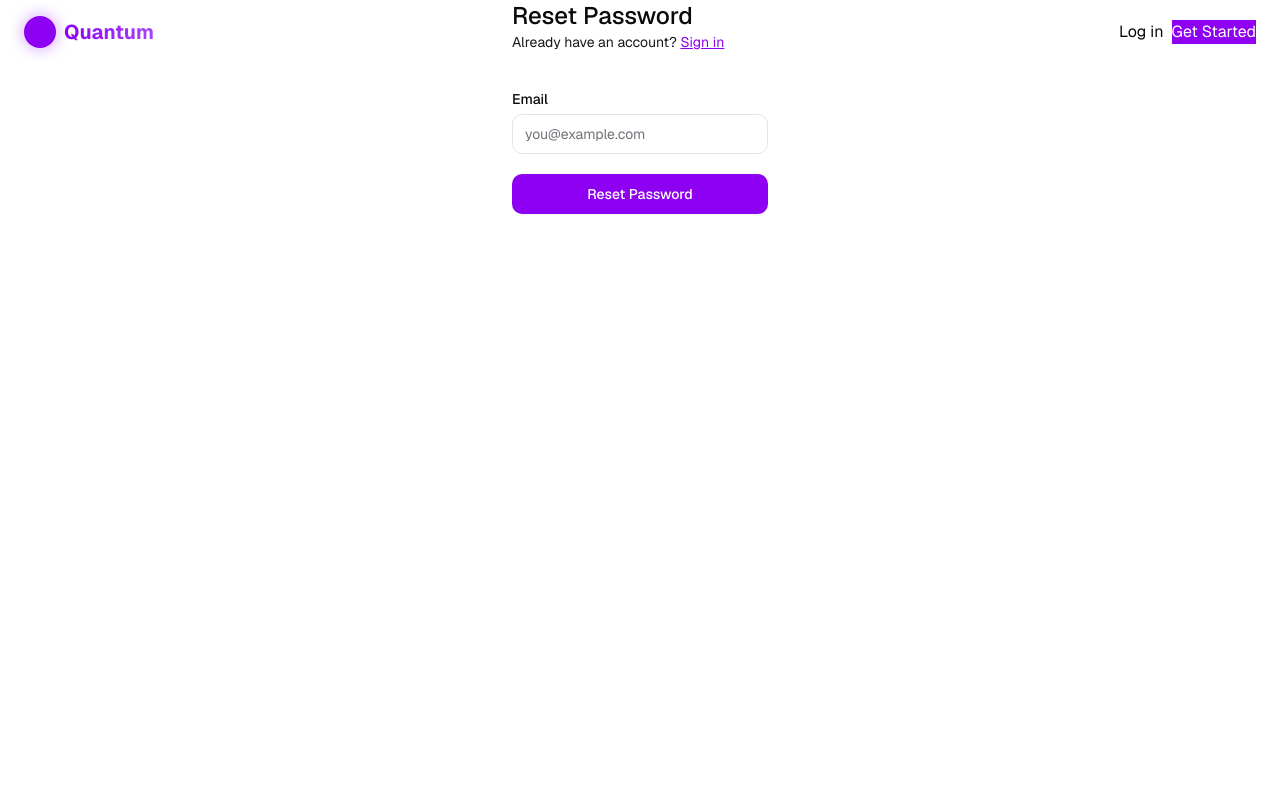
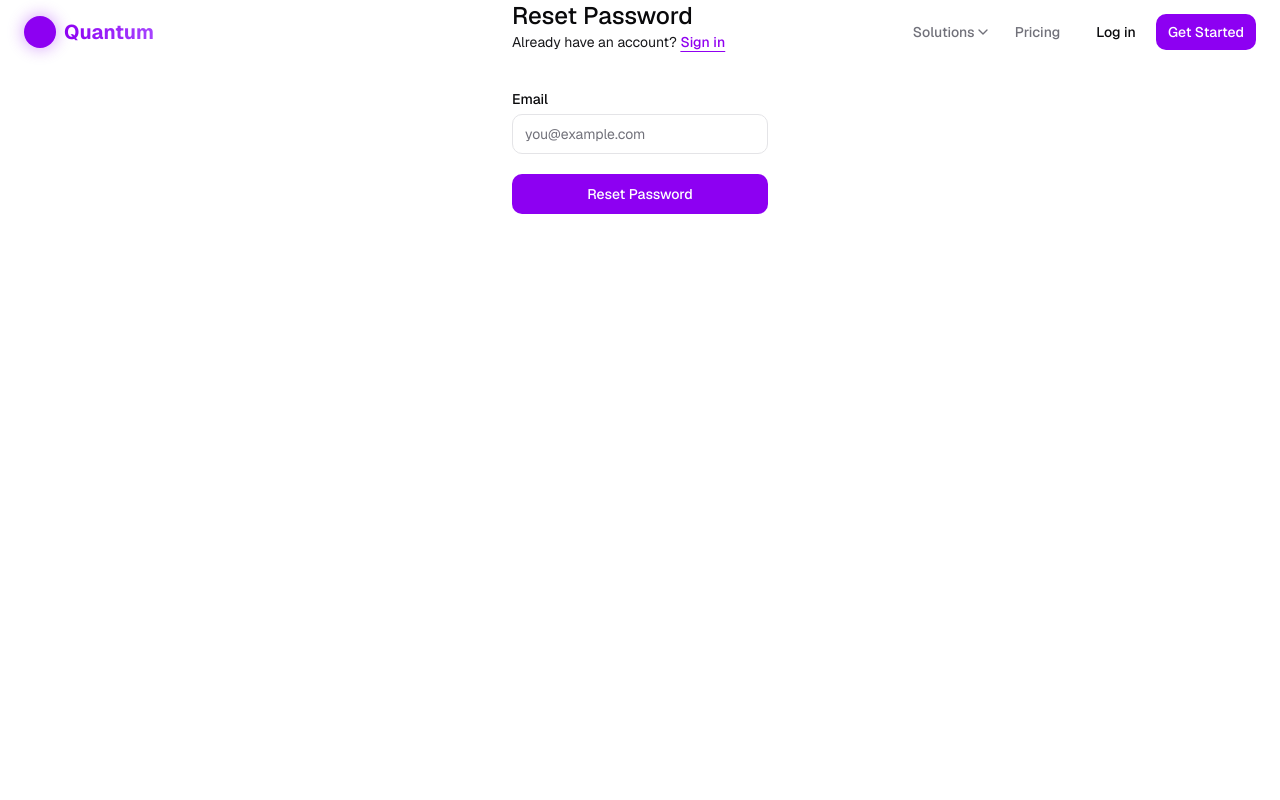
Before and after one commit to valtterisa/saas-starter, a Next.js app: page /en/forgot-password in a window 1280 px wide. Shown: the top 800 px of the page. Built offline with nearby package versions, Linux system fonts and the light colour scheme.

Commit message:
fixed navbar bugs, link/button styling

```diff
--- a/components/navbar.tsx
+++ b/components/navbar.tsx
@@ -31,11 +31,12 @@ import {
 } from "@/components/ui/dropdown-menu";
 import { useTranslations } from "next-intl";
 import LocaleSwitcher from "./locale-switcher";
-import { L } from "framer-motion/dist/types.d-6pKw1mTI";
 
 export function Navbar() {
   const t = useTranslations("Navigation");
   const [isScrolled, setIsScrolled] = useState(false);
+  // Control the open state for the desktop submenu
+  const [isSubmenuOpen, setIsSubmenuOpen] = useState(false);
   const [isMobileMenuOpen, setIsMobileMenuOpen] = useState(false);
   const [openMobileSubmenu, setOpenMobileSubmenu] = useState<string | null>(
     null
@@ -50,7 +51,39 @@ export function Navbar() {
   }, []);
 
   // Main navigation items with submenus
-  // const navItems = [];
+  const navItems = [
+    {
+      key: "solutions",
+      label: "Solutions",
+      submenu: [
+        {
+          icon: <Building className="mr-2 h-4 w-4" />,
+          label: "Analytics",
+          href: "#enterprise",
+        },
+        {
+          icon: <Briefcase className="mr-2 h-4 w-4" />,
+          label: "Small Business",
+          href: "#small-business",
+        },
+        {
+          icon: <Users className="mr-2 h-4 w-4" />,
+          label: "Teams",
+          href: "#teams",
+        },
+        {
+          icon: <Award className="mr-2 h-4 w-4" />,
+          label: "Startups",
+          href: "#startups",
+        },
+      ],
+    },
+    {
+      key: "pricing",
+      label: "Pricing",
+      href: "#pricing",
+    },
+  ];
 
   const toggleMobileSubmenu = (key: string) => {
     if (openMobileSubmenu === key) {
@@ -65,7 +98,7 @@ export function Navbar() {
       initial={{ y: -100 }}
       animate={{ y: 0 }}
       transition={{ type: "spring", stiffness: 100, damping: 20 }}
-      className={`fixed top-0 left-0 right-0 z-50 transition-all duration-300 ${
+      className={`w-full fixed top-0 left-0 right-0 z-50 transition-all duration-300 ${
         isScrolled
           ? "bg-background/80 backdrop-blur-md shadow-md"
           : "bg-transparent"
@@ -96,7 +129,7 @@ export function Navbar() {
 
         {/* Desktop Navigation */}
         <div className="hidden md:flex items-center gap-6">
-          {/* <motion.nav
+          <motion.nav
             initial={{ opacity: 0 }}
             animate={{ opacity: 1 }}
             transition={{ delay: 0.3 }}
@@ -111,11 +144,17 @@ export function Navbar() {
                 className="relative"
               >
                 {item.submenu ? (
-                  <DropdownMenu>
+                  <DropdownMenu
+                    // Control the open state of the dropdown
+                    open={isSubmenuOpen}
+                    onOpenChange={setIsSubmenuOpen}
+                  >
                     <DropdownMenuTrigger asChild>
-                      <button className="flex items-center gap-1 text-sm font-medium text-muted-foreground transition-colors hover:text-purple-500">
+                      <button className="inline-flex items-center whitespace-nowrap rounded-md focus:outline-none focus:ring-0 focus-visible:outline-none disabled:pointer-events-none disabled:opacity-50 underline-offset-4 text-sm font-medium text-muted-foreground transition-colors hover:text-purple-500">
                         {item.label}
-                        <ChevronDown className="h-4 w-4 transition-transform duration-200" />
+                        <ChevronDown
+                          className={`transform ${isSubmenuOpen ? "rotate-180" : ""} h-4 w-4 transition-transform duration-200`}
+                        />
                       </button>
                     </DropdownMenuTrigger>
                     <DropdownMenuContent align="start" className="w-56">
@@ -123,12 +162,12 @@ export function Navbar() {
                         {item.submenu.map((subItem, j) => (
                           <DropdownMenuItem key={j} asChild>
                             <NavigationLink
-                              href={subItem.href}
+                              href="/"
                               className="flex items-center cursor-pointer"
                             >
                               {subItem.icon}
                               <span>{subItem.label}</span>
-                            </Link>
+                            </NavigationLink>
                           </DropdownMenuItem>
                         ))}
                       </DropdownMenuGroup>
@@ -136,15 +175,15 @@ export function Navbar() {
                   </DropdownMenu>
                 ) : (
                   <NavigationLink
-                    href={item.href || `#${item.key}`}
+                    href="/"
                     className="text-sm font-medium text-muted-foreground transition-colors hover:text-purple-500"
                   >
                     {item.label}
-                  </Link>
+                  </NavigationLink>
                 )}
               </motion.div>
             ))}
-          </motion.nav> */}
+          </motion.nav>
 
           <motion.div
             initial={{ opacity: 0, scale: 0.8 }}
@@ -152,9 +191,10 @@ export function Navbar() {
             transition={{ delay: 0.5 }}
             className="flex items-center gap-2"
           >
-            {/* Comment this out for not having translations */}
             {/* <LocaleSwitcher /> */}
             <NavigationLink
+              size="sm"
+              variant="ghost"
               href="/login"
               className="hover:text-purple-500 hover:bg-purple-100 dark:hover:bg-purple-900/20"
             >
@@ -163,6 +203,8 @@ export function Navbar() {
             <NavigationLink
               href="/signup"
               className="bg-purple-500 hover:bg-purple-600 text-white"
+              size="sm"
+              variant="default"
             >
               {t("signup")}
             </NavigationLink>
@@ -171,7 +213,6 @@ export function Navbar() {
 
         {/* Mobile Menu Button */}
         <div className="flex items-center gap-2 md:hidden">
-          {/* Comment this out for not having translations */}
           {/* <LocaleSwitcher /> */}
           <motion.button
             initial={{ opacity: 0 }}
@@ -198,7 +239,7 @@ export function Navbar() {
           className="md:hidden bg-background/95 backdrop-blur-md border-b fixed top-16 left-0 right-0 z-40 overflow-auto max-h-[calc(100vh-4rem)]"
         >
           <div className="container py-6 px-4">
-            {/* <nav className="flex flex-col gap-1">
+            <nav className="flex flex-col gap-1">
               {navItems.map((item) => (
                 <div key={item.key} className="border-b border-muted">
                   {item.submenu ? (
@@ -220,25 +261,25 @@ export function Navbar() {
                           {item.submenu.map((subItem, j) => (
                             <NavigationLink
                               key={j}
-                              href={subItem.href}
+                              href="/"
                               className="flex items-center py-2 text-sm text-muted-foreground hover:text-purple-500"
                               onClick={() => setIsMobileMenuOpen(false)}
                             >
                               {subItem.icon}
                               <span>{subItem.label}</span>
-                            </Link>
+                            </NavigationLink>
                           ))}
                         </div>
                       )}
                     </>
                   ) : (
                     <NavigationLink
-                      href={item.href || `#${item.key}`}
+                      href="/"
                       className="block py-3 text-base font-medium text-foreground hover:text-purple-500"
                       onClick={() => setIsMobileMenuOpen(false)}
                     >
                       {item.label}
-                    </Link>
+                    </NavigationLink>
                   )}
                 </div>
               ))}
@@ -248,13 +289,13 @@ export function Navbar() {
                   variant="outline"
                   className="w-full justify-center border-purple-200 hover:border-purple-500 hover:text-purple-500 py-6 dark:border-purple-800 dark:hover:border-purple-600"
                 >
-                  {t("common.login")}
+                  {/* {t("common.login")} */}
                 </Button>
                 <Button className="w-full justify-center bg-purple-500 hover:bg-purple-600 text-white py-6">
-                  {t("common.getStarted")}
+                  {/* {t("common.getStarted")} */}
                 </Button>
               </div>
-            </nav> */}
+            </nav>
           </div>
         </motion.div>
       )}
--- a/components/ui/button.tsx
+++ b/components/ui/button.tsx
@@ -5,7 +5,7 @@ import { cva, type VariantProps } from "class-variance-authority";
 import { cn } from "@/lib/utils";
 
 const buttonVariants = cva(
-  "inline-flex items-center justify-center whitespace-nowrap rounded-md text-sm font-medium ring-offset-background transition-colors focus-visible:outline-none focus-visible:ring-2 focus-visible:ring-ring focus-visible:ring-offset-2 disabled:pointer-events-none disabled:opacity-50",
+  "inline-flex items-center justify-center whitespace-nowrap rounded-md text-sm font-medium transition-colors focus-visible:outline-none disabled:pointer-events-none disabled:opacity-50",
   {
     variants: {
       variant: {
--- a/components/ui/link.tsx
+++ b/components/ui/link.tsx
@@ -1,24 +1,58 @@
 "use client";
 
-import clsx from "clsx";
 import { useSelectedLayoutSegment } from "next/navigation";
 import { ComponentProps } from "react";
 import { Link } from "@/src/i18n/navigation";
+import { cva, VariantProps } from "class-variance-authority";
+import { cn } from "@/lib/utils";
+
+const linkVariants = cva(
+  "inline-flex items-center whitespace-nowrap rounded-md text-sm font-medium focus:outline-none focus:ring-0 focus-visible:outline-none disabled:pointer-events-none disabled:opacity-50",
+  {
+    variants: {
+      variant: {
+        default: "text-foreground underline-offset-4",
+        destructive:
+          "bg-destructive text-destructive-foreground hover:bg-destructive/90",
+        outline:
+          "border border-input bg-background hover:bg-accent hover:text-accent-foreground",
+        secondary:
+          "bg-secondary text-secondary-foreground hover:bg-secondary/80",
+        ghost: "hover:bg-accent hover:text-accent-foreground",
+      },
+      size: {
+        default: "",
+        sm: "h-9 rounded-md px-3",
+        lg: "h-11 rounded-md px-8",
+        icon: "h-10 w-10",
+      },
+    },
+    defaultVariants: {
+      variant: "default",
+      size: "default",
+    },
+  }
+);
+
+interface NavigationLinkProps
+  extends ComponentProps<typeof Link>,
+    VariantProps<typeof linkVariants> {}
+
 export default function NavigationLink({
   href,
+  variant,
+  size,
+  className,
   ...rest
-}: ComponentProps<typeof Link>) {
+}: NavigationLinkProps) {
   const selectedLayoutSegment = useSelectedLayoutSegment();
   const pathname = selectedLayoutSegment ? `/${selectedLayoutSegment}` : "/";
   const isActive = pathname === href;
-
+  const appliedVariant = isActive ? "active" : variant || "default";
   return (
     <Link
       aria-current={isActive ? "page" : undefined}
-      className={clsx(
-        "inline-block px-2 py-3 transition-colors",
-        isActive ? "text-white" : "text-gray-400 hover:text-gray-200"
-      )}
+      className={cn(linkVariants({ variant, size, className }))}
       href={href}
       {...rest}
     />
--- a/components/ui/switch.tsx
+++ b/components/ui/switch.tsx
@@ -11,7 +11,7 @@ const Switch = React.forwardRef<
 >(({ className, ...props }, ref) => (
   <SwitchPrimitives.Root
     className={cn(
-      "peer inline-flex h-6 w-11 shrink-0 cursor-pointer items-center rounded-full border-2 border-transparent transition-colors focus-visible:outline-none focus-visible:ring-2 focus-visible:ring-ring focus-visible:ring-offset-2 focus-visible:ring-offset-background disabled:cursor-not-allowed disabled:opacity-50 data-[state=checked]:bg-primary data-[state=unchecked]:bg-input",
+      "peer inline-flex h-6 w-11 shrink-0 cursor-pointer items-center rounded-full border-2 border-transparent transition-colors focus-visible:outline-none focus-visible:ring-0 disabled:cursor-not-allowed disabled:opacity-50 data-[state=checked]:bg-primary data-[state=unchecked]:bg-input",
       className
     )}
     {...props}
--- a/src/app/[locale]/globals.css
+++ b/src/app/[locale]/globals.css
@@ -86,6 +86,9 @@
   * {
     @apply border-border;
   }
+  html {
+    overflow-y: scroll;
+  }
   body {
     @apply bg-background text-foreground;
     font-feature-settings:
--- a/src/app/[locale]/layout.tsx
+++ b/src/app/[locale]/layout.tsx
@@ -65,7 +65,7 @@ export default async function RootLayout({
       className={geistSans.className}
       suppressHydrationWarning
     >
-      <body className="bg-background text-foreground">
+      <body className="w-full bg-background text-foreground">
         <NextIntlClientProvider messages={messages}>
           <ThemeProvider
             attribute="class"
```
Also changed, not shown: components/ui/dropdown-menu.tsx (+7 -7 lines).
